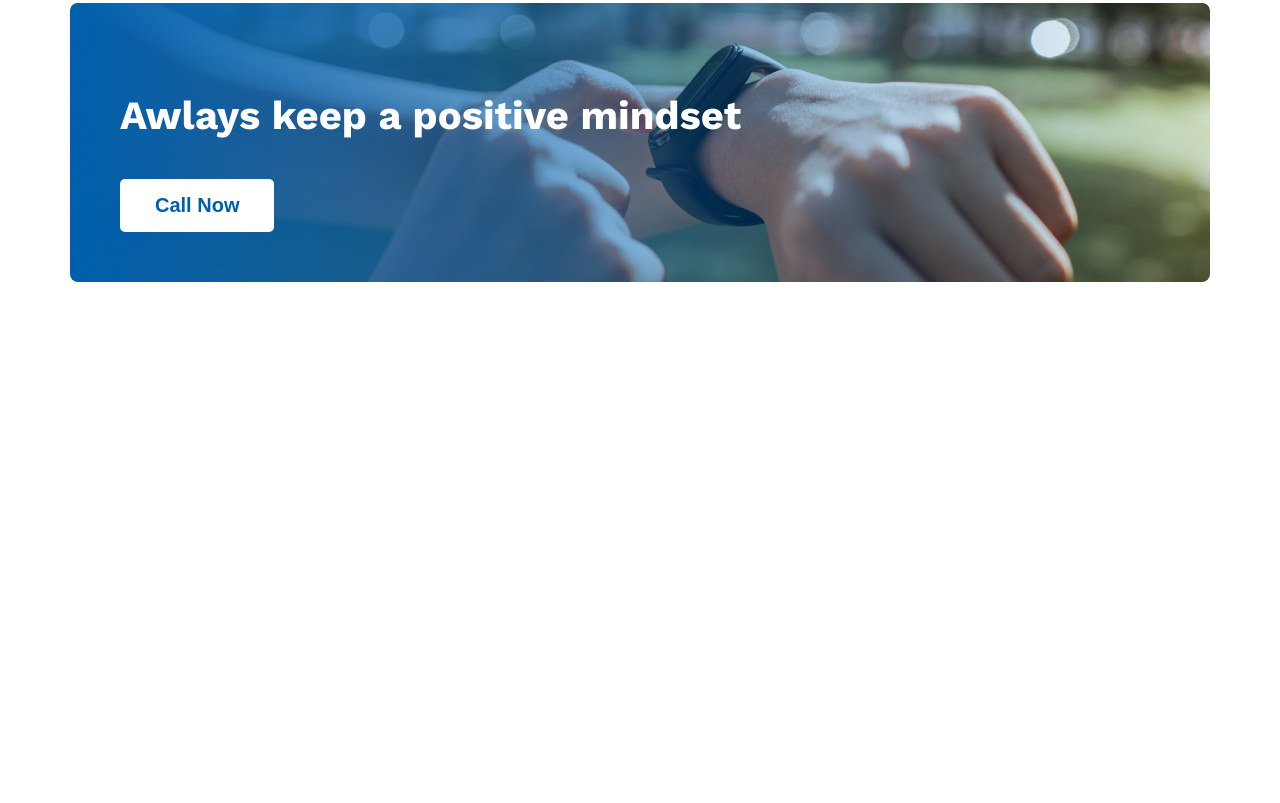
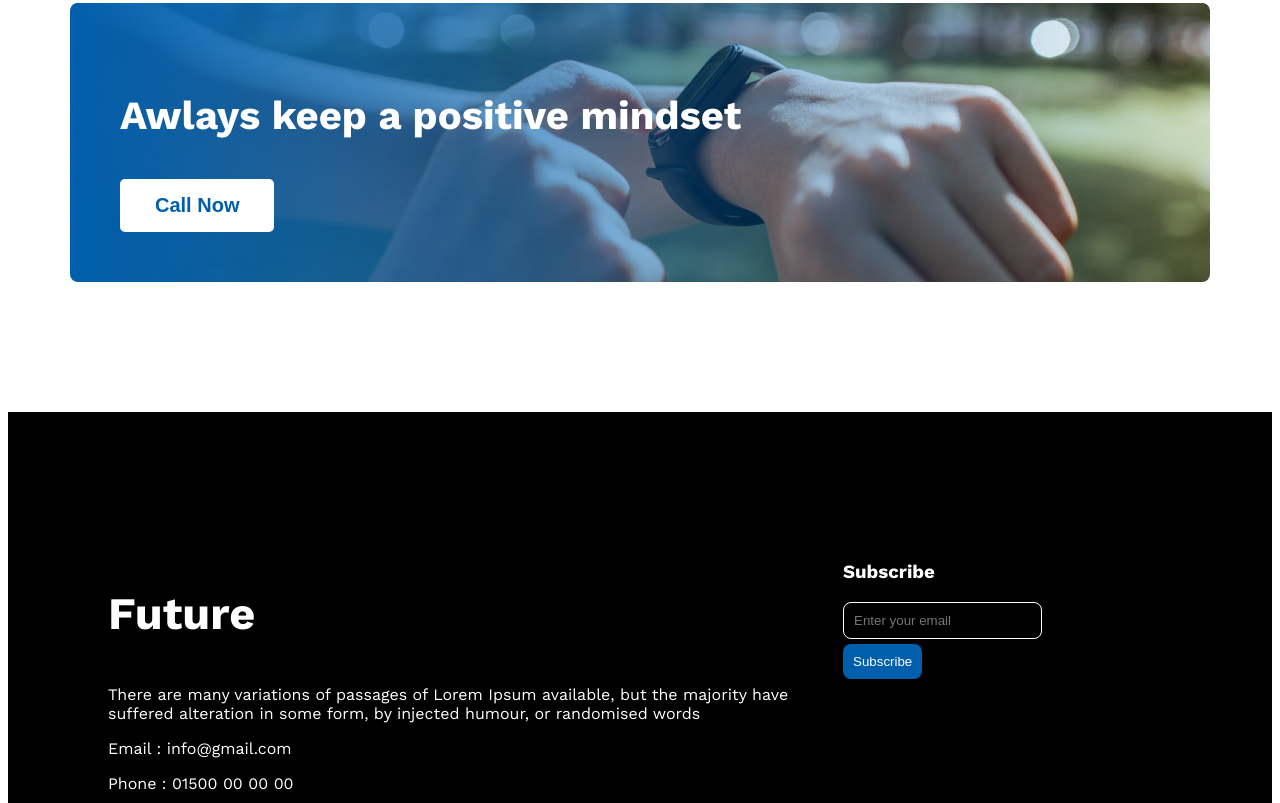
Before and after one commit to thisisrealnoman/new-year-new-me-website, a plain HTML site: page index.html in a window 1280 px wide. Shown: the part 1781-2584 px from the top of the page. Before the commit the page ends 2071 px from the top, so only its background shows below. Drawn offline with nearby package versions, Linux system fonts and the light colour scheme.

Commit message:
finished footer section

```diff
--- a/index.html
+++ b/index.html
@@ -102,7 +102,29 @@
     </main>
 
     <footer>
+        <div class="footer">
+            <div class="footer-content">
 
+            <h3 class="footer-title">Future</h3>
+            <p>There are many variations of passages of Lorem Ipsum available, but the majority have suffered alteration in some form, by injected humour, or randomised words</p>
+
+            <p>Email : info@gmail.com</p>
+
+            <p>Phone : 01500 00 00 00</p>
+
+            <img src="/images/icons/fb.png" alt=""><a href=""></a></img>
+            <img src="images/icons/twitter.png" alt=""><a href=""></a></img>
+            <img src="images/icons/youtube.png" alt=""><a href=""></a></img>
+            </div>
+
+            <div class="contact-form">
+                <h3>Subscribe</h3>
+                <form class="footer-form-cls">
+                    <input class="footer-form" type="email" name="email" id="" placeholder="Enter your email">
+                </form>
+                <button class="form-button">Subscribe</button>
+            </div>
+        </div>
     </footer>
 
 </body>
--- a/styles/newyear.css
+++ b/styles/newyear.css
@@ -72,7 +72,6 @@ main {
 }
 
 .my-failures-title {
-    /* display: flex; */
     font-size: 40px;
     font-family: Work Sans;
 }
@@ -83,6 +82,7 @@ main {
     color: #444343;
 }
 
+/* My plan related section */
 
 .my-plans-container {
     display: flex;
@@ -98,6 +98,9 @@ main {
     text-align: center;
     font-size: 40px;
 }
+
+
+/* call to action button */
 
 .call-now-btn {
     color: #005FAC;
@@ -115,6 +118,7 @@ main {
     background-image: url('../images/gradient1.png'), url('../images/watch.png');
     border-radius: 8px;
     padding: 50px;
+    margin-bottom: 130px;
 
 }
 
@@ -123,3 +127,36 @@ main {
     font-family: Work Sans;
     font-size: 40px;
 }
+
+/* footer */
+.footer {
+    background-color: black;
+    color: #FFF;
+    font-family: Work Sans;
+    padding: 130px 230px 130px 100px;
+    display: flex;
+}
+
+.footer-title {
+    font-size: 45px;
+}
+
+.form-button {
+    border: 0;
+    padding: 10px;
+    border-radius: 8px;
+    background: #005FAC;
+    color: #FFF;
+    margin: 5px 0;
+}
+
+.footer-form {
+    border: 2px;
+    border: 1px solid #FFF;
+    padding: 10px;
+    border-radius: 8px;
+    background: black;
+    color: #FFF;
+}
+
+/* DISCLAIMER: Reading this code may cause temporary confusion and loss of faith in humanity. */
```
